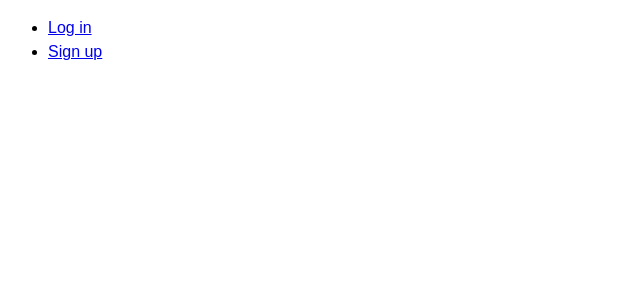
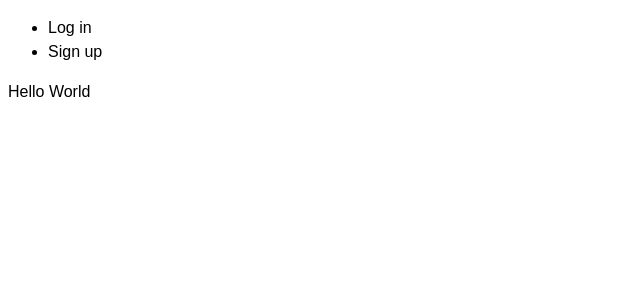
Before and after one commit to andrewdurnford/vaultkey, a React (Vite) app in the folder react/: page / in a window 1280 px wide. Shown: the top 300 px of the page, without its empty margins (0-640 px from the left). Built offline with nearby package versions, Linux system fonts and the light colour scheme.

Commit message:
feat: Add navbar component

```diff
--- a/react/src/components/App.tsx
+++ b/react/src/components/App.tsx
@@ -2,14 +2,15 @@ import useAuth from "../hooks/useAuth";
 import { BrowserRouter, Route, Routes } from "react-router-dom";
 import { Signup } from "./Signup";
 import { Login } from "./Login";
-import { Link } from "react-router-dom";
 import { Items } from "./Items";
+import { Navbar } from "./Navbar";
 
 function App() {
   const { token } = useAuth();
 
   return (
     <BrowserRouter>
+      <Navbar />
       <Routes>
         {token ? (
           <>
@@ -17,21 +18,7 @@ function App() {
           </>
         ) : (
           <>
-            <Route
-              index
-              element={
-                <>
-                  <ul>
-                    <li>
-                      <Link to="/login">Log in</Link>
-                    </li>
-                    <li>
-                      <Link to="signup">Sign up</Link>
-                    </li>
-                  </ul>
-                </>
-              }
-            />
+            <Route index element={<main>Hello World</main>} />
             <Route path="/login" element={<Login />} />
             <Route path="/signup" element={<Signup />} />
           </>
--- /dev/null
+++ b/react/src/components/Navbar.tsx
@@ -0,0 +1,38 @@
+import { NavLink } from "react-router-dom";
+import styled from "styled-components";
+import useAuth from "../hooks/useAuth";
+
+export const StyledNavLink = styled(NavLink).attrs({
+  style: ({ isActive }) => (isActive ? { textDecoration: "underline" } : {}),
+})`
+  color: black;
+  text-decoration: none;
+`;
+
+export function Navbar() {
+  const { token } = useAuth();
+
+  return token ? (
+    <nav>
+      <ul>
+        <li>
+          <StyledNavLink to="/">Vault</StyledNavLink>
+        </li>
+        <li>
+          <StyledNavLink to="/logout">Log out</StyledNavLink>
+        </li>
+      </ul>
+    </nav>
+  ) : (
+    <nav>
+      <ul>
+        <li>
+          <StyledNavLink to="/login">Log in</StyledNavLink>
+        </li>
+        <li>
+          <StyledNavLink to="/signup">Sign up</StyledNavLink>
+        </li>
+      </ul>
+    </nav>
+  );
+}
```
